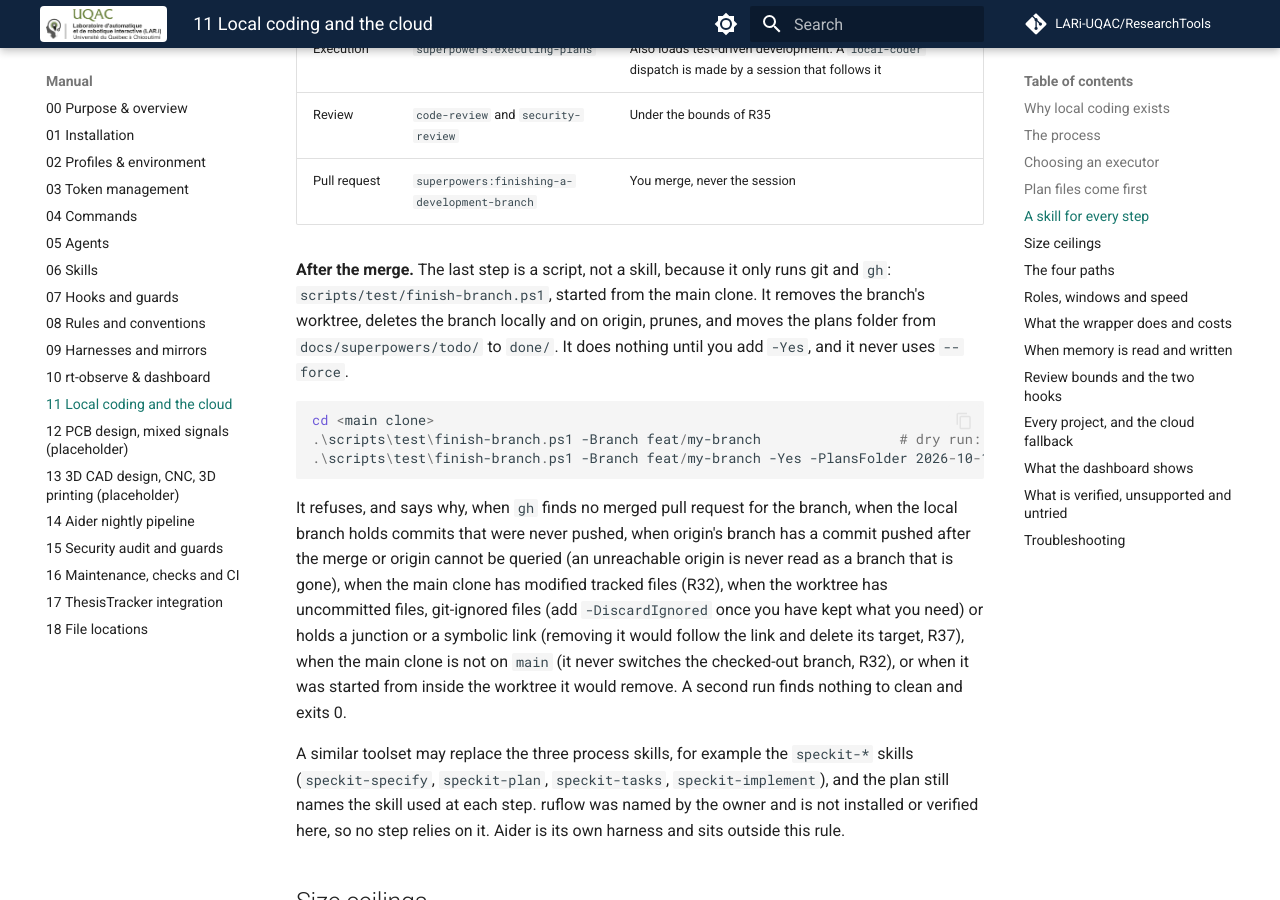
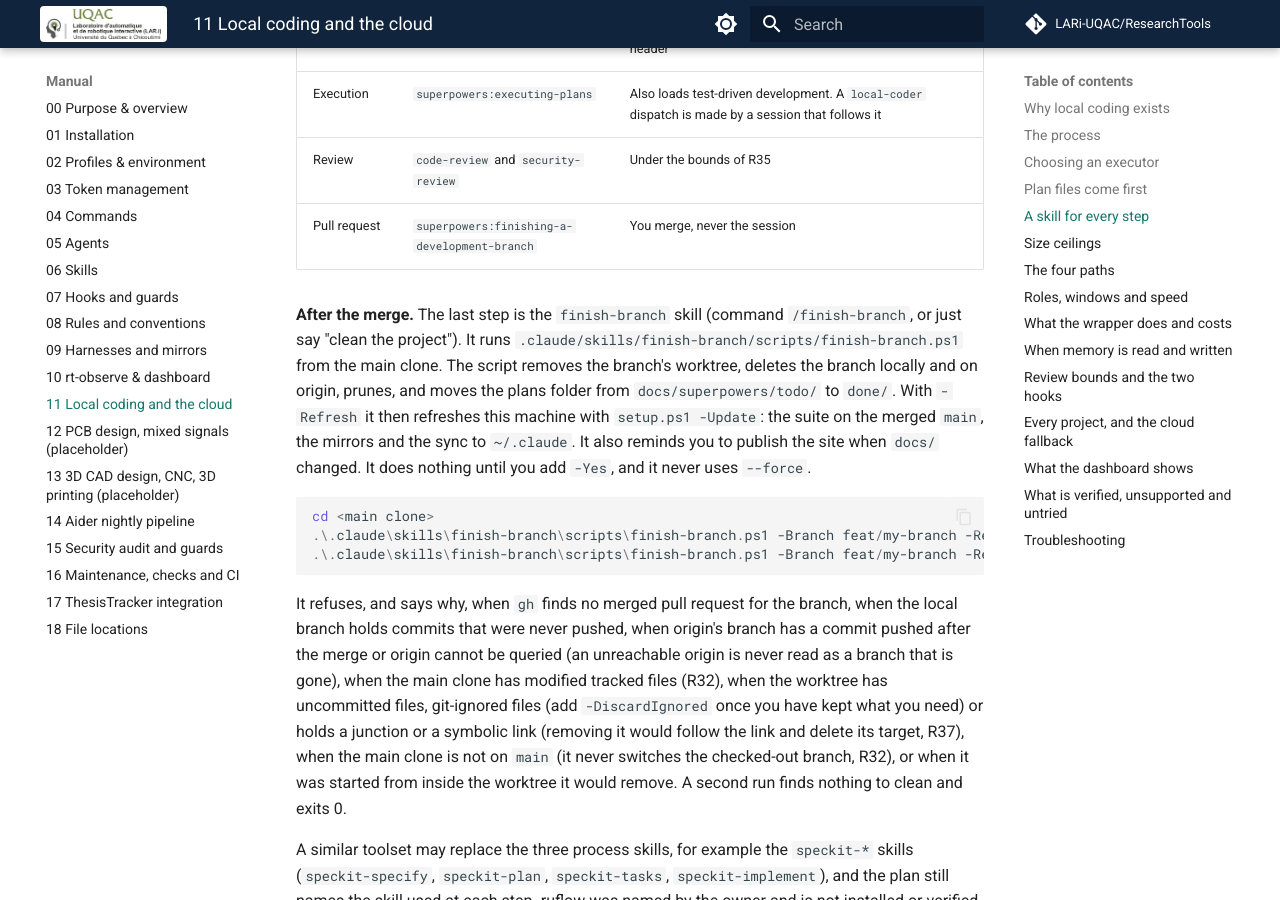
Before and after one commit to LARi-UQAC/ResearchTools, an MkDocs documentation site: the page built from docs/manual/11-local-coding.md, in a window 1280 px wide and 900 px high, scrolled down 4744 px. Built offline with MkDocs 1.6.1 and Material for MkDocs 9.7.7, drawn with Linux system fonts in a browser that asks for light colours; comment, search, counter and statistics services are not loaded.

Commit message:
docs: finish-branch skill and command in README, Architecture and the manual (R31, R33)
Chapters 04, 06, 11 (text, example commands, flow diagram and its inline
copy) and 16 (ordered steps with the mirrors and -Refresh); README skill
count 26; Architecture matrix note. Issue #102.

Co-Authored-By: Claude Opus 5.5 <noreply@anthropic.com>

````diff
--- a/docs/manual/11-local-coding.md
+++ b/docs/manual/11-local-coding.md
@@ -46,7 +46,7 @@ flowchart TD
     P --> Q{"Safe to merge?<br/>suite green, no Critical or High finding"}
     Q -- yes --> Y["Memory upkeep<br/>local-writer writes lessons to the vault<br/>and updates the graph, silent"]
     Y --> R[Pull request, owner merges]
-    R --> Z["After the merge: finish-branch.ps1<br/>removes the worktree and the branches,<br/>moves the plans to done"]
+    R --> Z["After the merge: finish-branch skill<br/>finish-branch.ps1 -Refresh removes the worktree<br/>and the branches, moves the plans to done,<br/>then setup.ps1 -Update refreshes this machine"]
     Q -- no --> S{Bound reached?}
     S -- no --> T[Fix, failing test first] --> P
     S -- yes --> U[Stop, report what remains, ask the owner]
@@ -119,16 +119,18 @@ skill is a gap to report, never a step run without one.
 | Review | `code-review` and `security-review` | Under the bounds of R35 |
 | Pull request | `superpowers:finishing-a-development-branch` | You merge, never the session |
 
-**After the merge.** The last step is a script, not a skill, because it only runs git and `gh`:
-`scripts/test/finish-branch.ps1`, started from the main clone. It removes the branch's worktree,
-deletes the branch locally and on origin, prunes, and moves the plans folder from
-`docs/superpowers/todo/` to `done/`. It does nothing until you add `-Yes`, and it never uses
-`--force`.
+**After the merge.** The last step is the `finish-branch` skill (command `/finish-branch`, or just
+say "clean the project"). It runs `.claude/skills/finish-branch/scripts/finish-branch.ps1` from the
+main clone. The script removes the branch's worktree, deletes the branch locally and on origin,
+prunes, and moves the plans folder from `docs/superpowers/todo/` to `done/`. With `-Refresh` it
+then refreshes this machine with `setup.ps1 -Update`: the suite on the merged `main`, the mirrors
+and the sync to `~/.claude`. It also reminds you to publish the site when `docs/` changed. It does
+nothing until you add `-Yes`, and it never uses `--force`.
 
 ```powershell
 cd <main clone>
-.\scripts\test\finish-branch.ps1 -Branch feat/my-branch                 # dry run: lists the steps
-.\scripts\test\finish-branch.ps1 -Branch feat/my-branch -Yes -PlansFolder 2026-10-17-my-effort
+.\.claude\skills\finish-branch\scripts\finish-branch.ps1 -Branch feat/my-branch -Refresh     # dry run: lists the steps
+.\.claude\skills\finish-branch\scripts\finish-branch.ps1 -Branch feat/my-branch -Refresh -Yes -PlansFolder 2026-10-17-my-effort
 ```
 
 It refuses, and says why, when `gh` finds no merged pull request for the branch, when the local
````
Also changed, not shown: Architecture.md (+2 -0 lines), README.md (+1 -1 lines), docs/manual/04-commands.md (+1 -0 lines), docs/manual/06-skills.md (+4 -3 lines), docs/manual/16-maintenance.md (+11 -3 lines), 1 other file.
